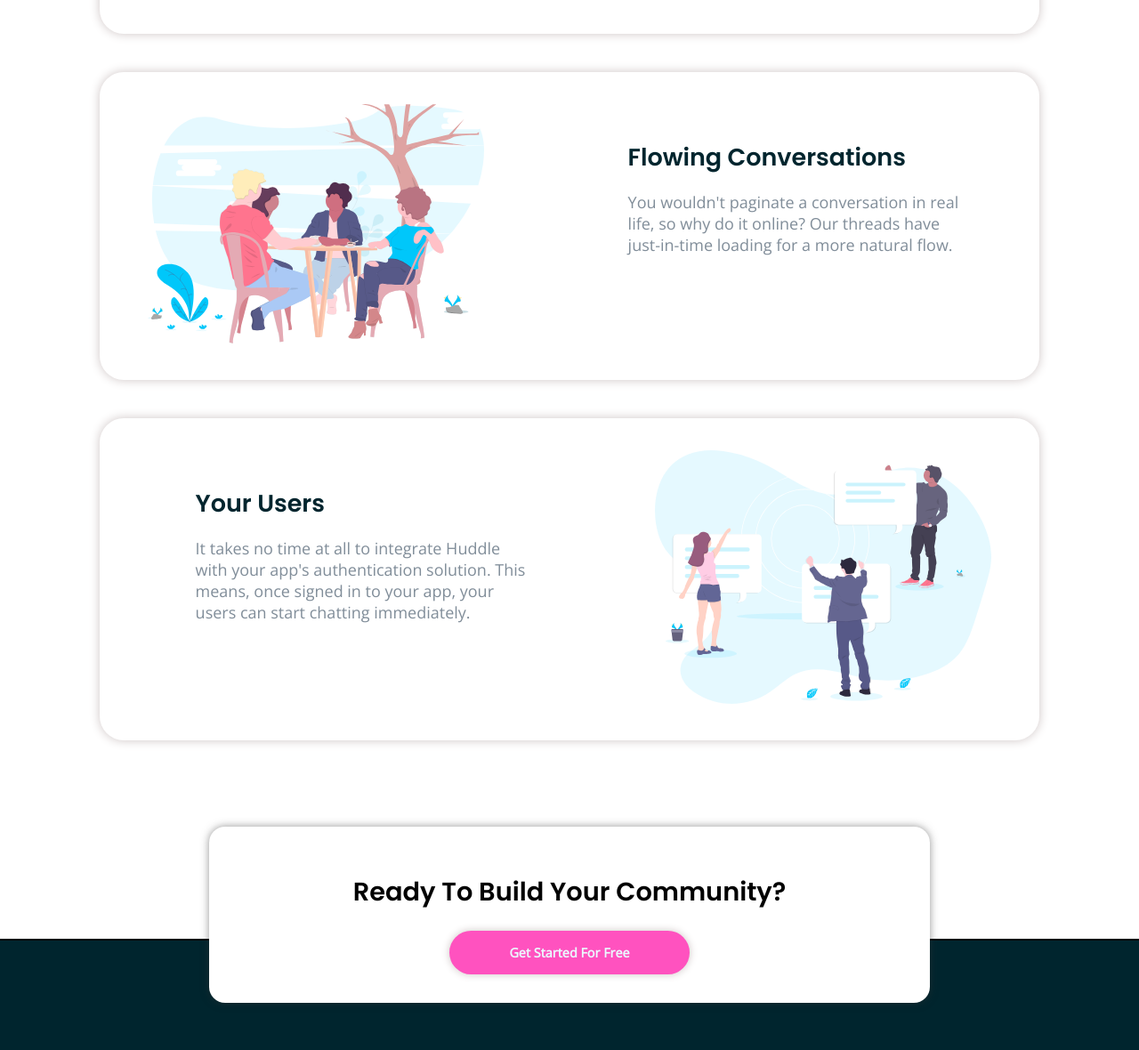
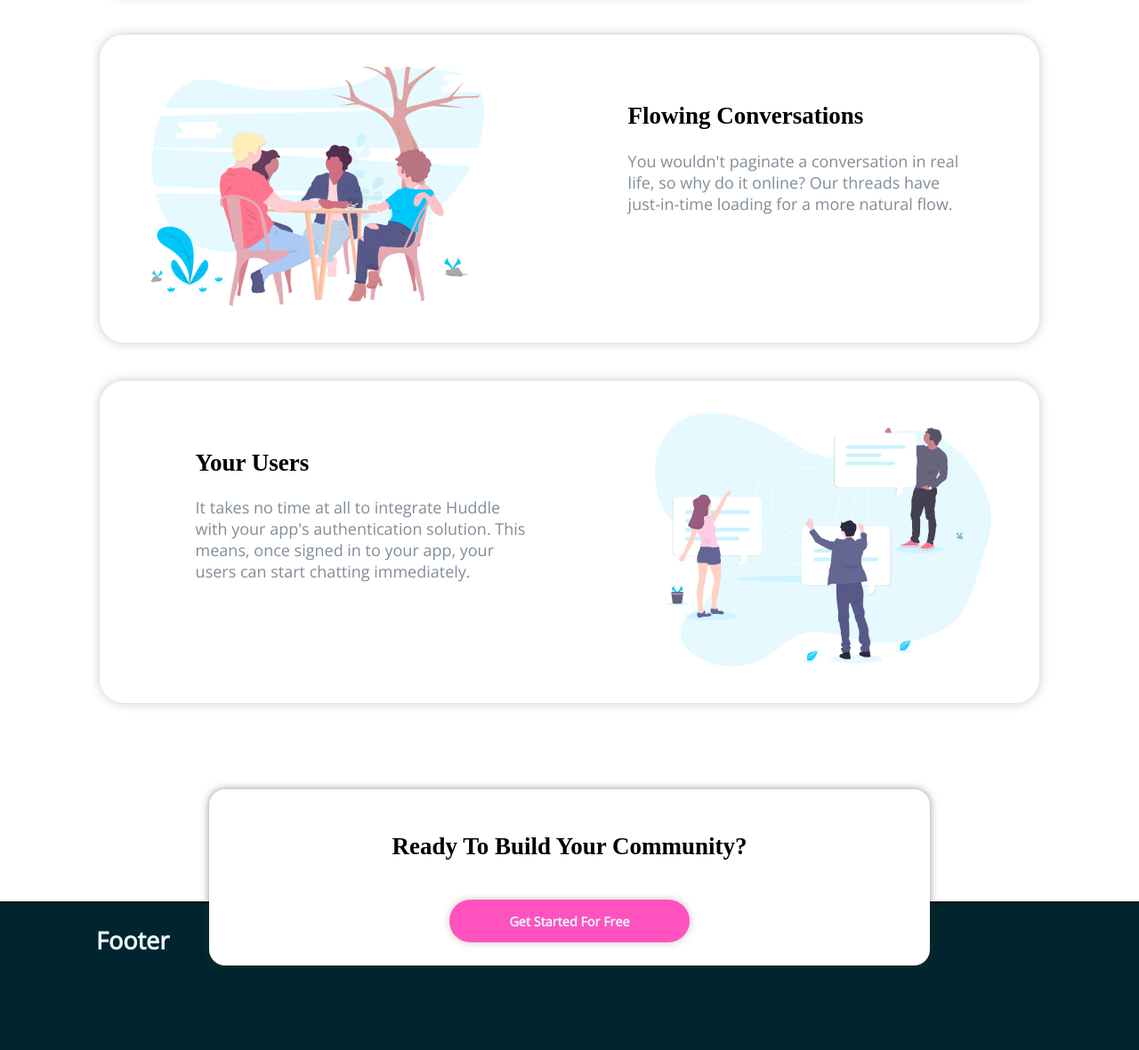
Before and after one commit to suraj-singh127/HuddleFM.io, a plain HTML site: page index.html in a window 1280 px wide. Shown: the part 1269-2449 px from the top of the page at 89% size. Drawn offline with nearby package versions, Linux system fonts and the light colour scheme.

Commit message:
Update index.html

```diff
--- a/index.html
+++ b/index.html
@@ -33,7 +33,7 @@
     </header>
     <div class="introContainer">
           <div class="introContent">
-            <h1>Build The Community Your Fans Will Love</h1>
+            <h2>Build The Community Your Fans Will Love</h2>
             <p>Huddle re-imagines the way we build communities. You have a voice, but so does your audience.
             Create connections with your users as you engage in genuine discussion.
             </p>
@@ -50,7 +50,7 @@
         <img src="images/illustration-grow-together.svg" alt="">
       </div>
       <div class="writing">
-        <h1>Grow Together</h1>
+        <h2>Grow Together</h2>
         <p>
           Generate meaningful discussions with your audience and build a strong, loyal community.
           Think of the insightful conversations you miss out on with a feedback form.
@@ -62,7 +62,7 @@
         <img src="images/illustration-flowing-conversation.svg" alt="">
       </div>
       <div class="writing r">
-        <h1>Flowing Conversations</h1>
+        <h2>Flowing Conversations</h2>
         <p>You wouldn't paginate a conversation in real life, so why do it online? Our threads
           have just-in-time loading for a more natural flow.
         </p>
@@ -73,7 +73,7 @@
         <img src="images/illustration-your-users.svg" alt="">
       </div>
       <div class="writing">
-        <h1>Your Users</h1>
+        <h2>Your Users</h2>
         <p>It takes no time at all to integrate Huddle with your app's authentication solution.
           This means, once signed in to your app, your users can start chatting immediately.</p>
       </div>
@@ -81,12 +81,13 @@
   </section>
   <div class="invi-container">
      <div id="invitation">
-       <h1>Ready To Build Your Community?</h1>
+       <h2>Ready To Build Your Community?</h2>
        <button class="getStarted">Get Started For Free</button>
      </div>
 </div>
 
   <section class="lastSection" id="last">
+    <h2>Footer</h2>
     <div class="logo">
       <svg width="240" height="39" xmlns="http://www.w3.org/2000/svg">
         <g fill-rule="nonzero" fill="none">
```
